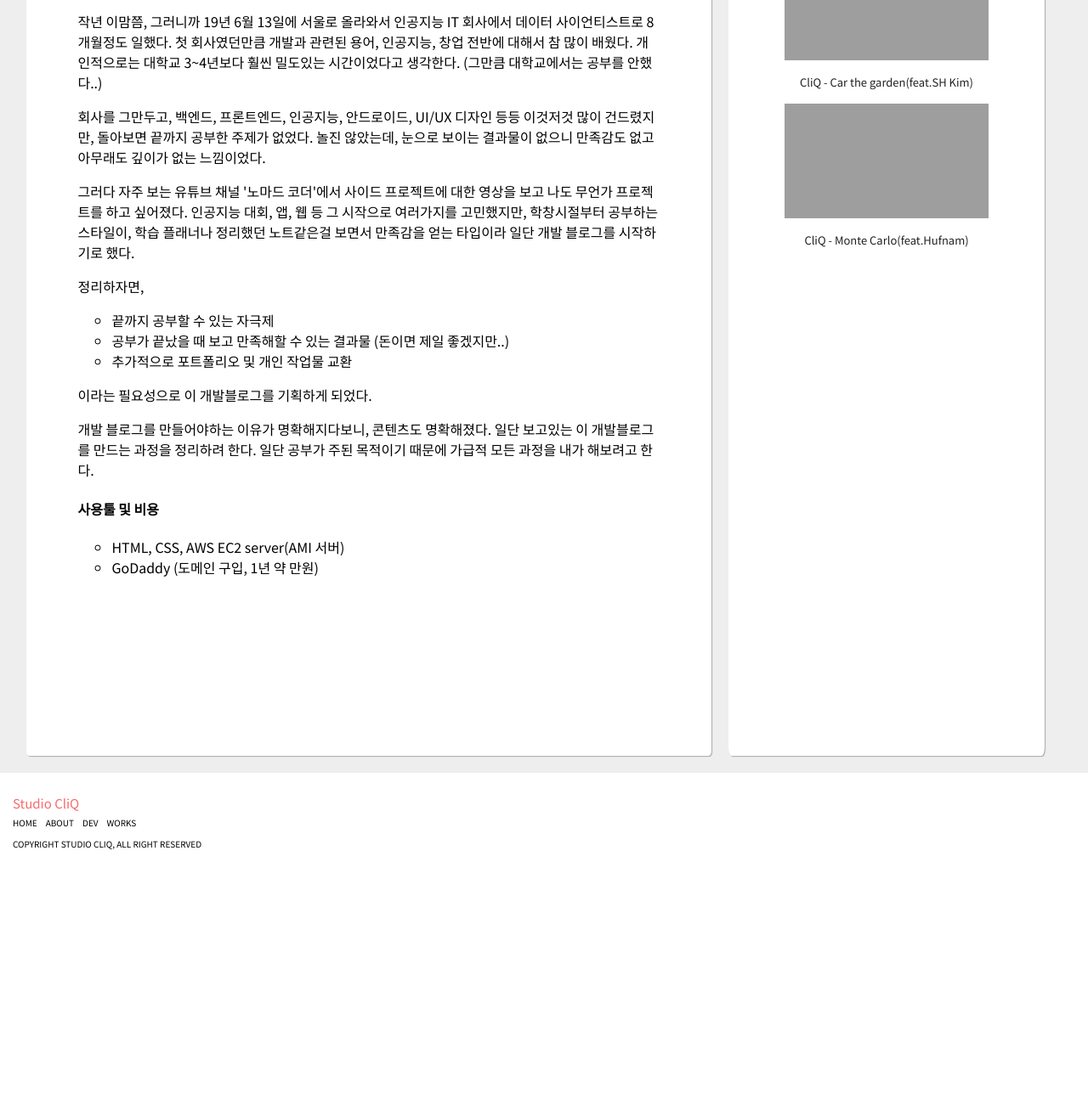
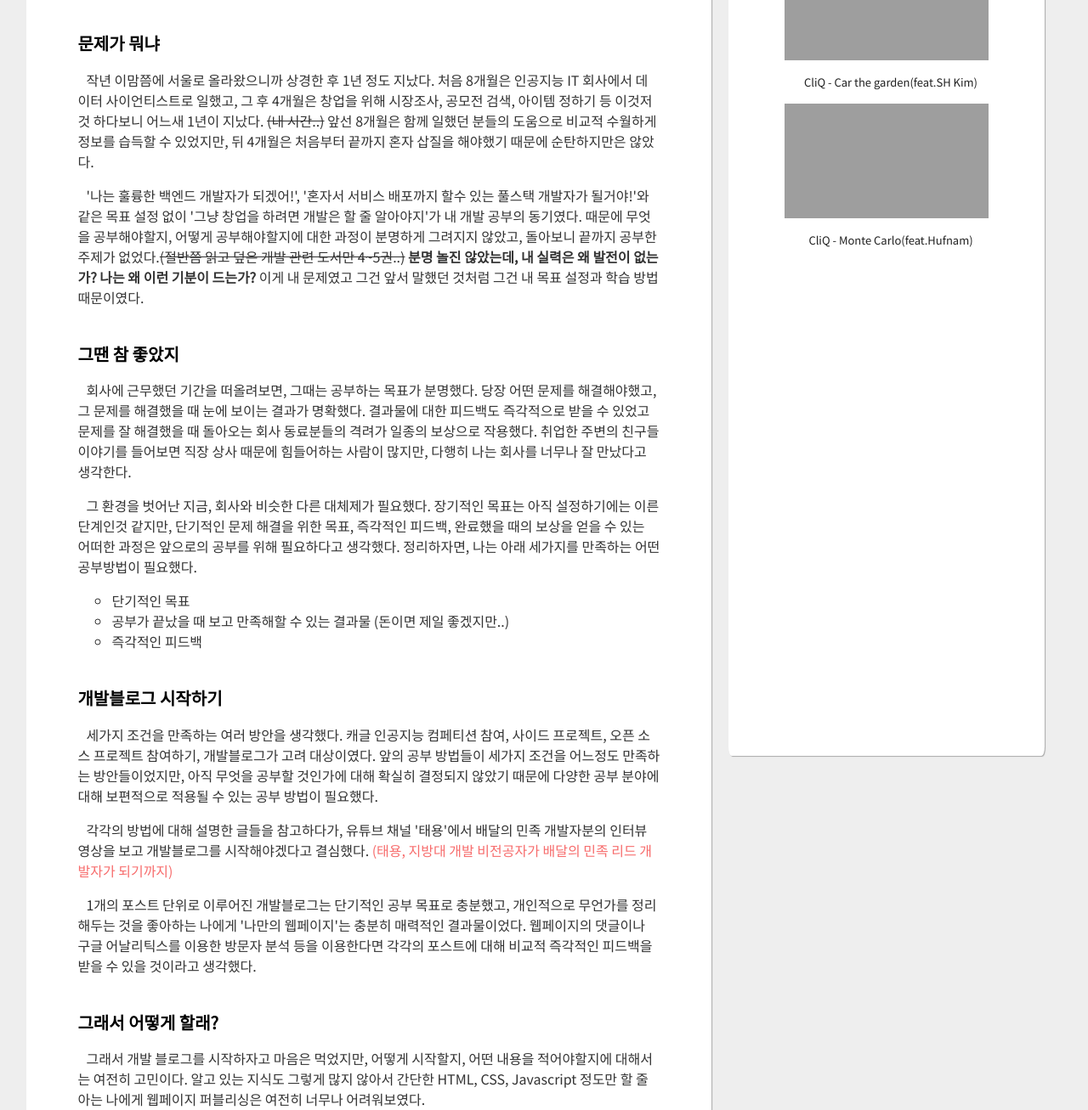
Before and after one commit to studiocliq/web, a plain HTML site: page dev/web_publish/introduction/index.html in a window 1280 px wide. Shown: the part 265-1572 px from the top of the page at 85% size. Before the commit the page ends 1296 px from the top, so only its background shows below. Drawn offline with Linux system fonts and the light colour scheme; grey boxes are pictures that could not be loaded.

Commit message:
Make 1st post
It is introduction of web_publish project.

```diff
--- a/dev/web_publish/introduction/index.css
+++ b/dev/web_publish/introduction/index.css
@@ -1,14 +1,6 @@
 body {
   font-family: 'Noto Sans KR', sans-serif;
   margin: 0px;
-}
-
-a {
-  text-decoration: none;
-}
-
-ul {
-  list-style-type: circle;
 }
 
 #wrap {
@@ -40,7 +32,6 @@ ul {
   background-color: white;
   border-radius: 0.5%;
   box-shadow: 1px 1px 1px #AAAAAA;
-  height: 1000px;
   padding: 20px 0;
   width: 65%;
 }
@@ -58,6 +49,7 @@ ul {
 
 .section {
   margin: auto;
+  margin-bottom: 40px;
   width: 85%;
 }
 
@@ -126,6 +118,7 @@ footer {
 
 .txt-license {
   font-size: 10px;
+  text-indent: 0;
 }
 
 /* styles for etc elements */
@@ -148,6 +141,27 @@ h2.txt-par_heading {
   font-size: 20px;
 }
 
-h5.txt-par_heading {
+.txt-date {
+ text-indent: 0;
+}
+
+a {
+  text-decoration: none;
+}
+
+ul {
+  list-style-type: circle;
+}
+
+p {
+  color: #333333;
+  text-indent: 10px;
+}
+
+li {
   color: #333333;
 }
+
+.link-url {
+  color: #F76C6C;
+}
--- a/dev/web_publish/introduction/index.html
+++ b/dev/web_publish/introduction/index.html
@@ -40,39 +40,59 @@
       <div id="container">
         <div id="content">
           <div class="section">
-            <h5 class="txt-par_heading">2020-05-23 /DEV/WEB PUBLISH</h5>
+            <p class="txt-date">2020-05-27 /DEV/WEB PUBLISH</p>
             <h1 class="txt-par_heading">Introduction</h1>
             <hr class="line-break">
           </div>
           <div class="section">
+            <h2 class="txt-par_heading">문제가 뭐냐</h2>
             <p>
-              작년 이맘쯤, 그러니까 19년 6월 13일에 서울로 올라와서 인공지능 IT 회사에서 데이터 사이언티스트로 8개월정도 일했다. 첫 회사였던만큼 개발과 관련된 용어, 인공지능, 창업 전반에 대해서 참 많이 배웠다. 개인적으로는 대학교 3~4년보다 훨씬 밀도있는 시간이었다고 생각한다. (그만큼 대학교에서는 공부를 안했다..)
+              작년 이맘쯤에 서울로 올라왔으니까 상경한 후 1년 정도 지났다. 처음 8개월은 인공지능 IT 회사에서 데이터 사이언티스트로 일했고, 그 후 4개월은 창업을 위해 시장조사, 공모전 검색, 아이템 정하기 등 이것저것 하다보니  어느새 1년이 지났다. <del>(내 시간..)</del> 앞선 8개월은 함께 일했던 분들의 도움으로 비교적 수월하게 정보를 습득할 수 있었지만, 뒤 4개월은 처음부터 끝까지 혼자 삽질을 해야했기 때문에 순탄하지만은 않았다.
             </p>
             <p>
-              회사를 그만두고, 백엔드, 프론트엔드, 인공지능, 안드로이드, UI/UX 디자인 등등 이것저것 많이 건드렸지만, 돌아보면 끝까지 공부한 주제가 없었다. 놀진 않았는데, 눈으로 보이는 결과물이 없으니 만족감도 없고 아무래도 깊이가 없는 느낌이었다.
-            </p>
-            <p>
-              그러다 자주 보는 유튜브 채널 '노마드 코더'에서 사이드 프로젝트에 대한 영상을 보고 나도 무언가 프로젝트를 하고 싶어졌다. 인공지능 대회, 앱, 웹 등 그 시작으로 여러가지를 고민했지만, 학창시절부터 공부하는 스타일이, 학습 플래너나 정리했던 노트같은걸 보면서 만족감을 얻는 타입이라 일단 개발 블로그를 시작하기로 했다.
+              '나는 훌륭한 백엔드 개발자가 되겠어!', '혼자서 서비스 배포까지 할수 있는 풀스택 개발자가 될거야!'와 같은 목표 설정 없이 '그냥 창업을 하려면 개발은 할 줄 알아야지'가 내 개발 공부의 동기였다. 때문에 무엇을 공부해야할지, 어떻게 공부해야할지에 대한 과정이 분명하게 그려지지 않았고, 돌아보니 끝까지 공부한 주제가 없었다.<del>(절반쯤 읽고 덮은 개발 관련 도서만 4~5권..)</del> <b>분명 놀진 않았는데, 내 실력은 왜 발전이 없는가? 나는 왜 이런 기분이 드는가?</b> 이게 내 문제였고 그건 앞서 말했던 것처럼 그건 내 목표 설정과 학습 방법 때문이였다.
             </p>
           </div>
           <div class="section">
-            <p>정리하자면,
-              <ul>
-                <li>끝까지 공부할 수 있는 자극제</li>
-                <li>공부가 끝났을 때 보고 만족해할 수 있는 결과물 (돈이면 제일 좋겠지만..)</li>
-                <li>추가적으로 포트폴리오 및 개인 작업물 교환</li>
-              </ul>
-              이라는 필요성으로 이 개발블로그를 기획하게 되었다.
+            <h2 class="txt-par_heading">그땐 참 좋았지</h2>
+            <p>
+              회사에 근무했던 기간을 떠올려보면, 그때는 공부하는 목표가 분명했다. 당장 어떤 문제를 해결해야했고, 그 문제를 해결했을 때 눈에 보이는 결과가 명확했다. 결과물에 대한 피드백도 즉각적으로 받을 수 있었고 문제를 잘 해결했을 때 돌아오는 회사 동료분들의 격려가 일종의 보상으로 작용했다. 취업한 주변의 친구들 이야기를 들어보면 직장 상사 때문에 힘들어하는 사람이 많지만, 다행히 나는 회사를 너무나 잘 만났다고 생각한다.
+            </p>
+            <p>
+              그 환경을 벗어난 지금, 회사와 비슷한 다른 대체제가 필요했다. 장기적인 목표는 아직 설정하기에는 이른 단계인것 같지만, 단기적인 문제 해결을 위한 목표, 즉각적인 피드백, 완료했을 때의 보상을 얻을 수 있는 어떠한 과정은 앞으로의 공부를 위해 필요하다고 생각했다. 정리하자면, 나는 아래 세가지를 만족하는 어떤 공부방법이 필요했다.
+            </p>
+            <ul>
+              <li>단기적인 목표</li>
+              <li>공부가 끝났을 때 보고 만족해할 수 있는 결과물 (돈이면 제일 좋겠지만..)</li>
+              <li>즉각적인 피드백</li>
+            </ul>
+          </div>
+          <div class="section">
+            <h2 class="txt-par_heading">개발블로그 시작하기</h2>
+            <p>
+              세가지 조건을 만족하는 여러 방안을 생각했다. 캐글 인공지능 컴페티션 참여, 사이드 프로젝트, 오픈 소스 프로젝트 참여하기, 개발블로그가 고려 대상이였다. 앞의 공부 방법들이 세가지 조건을 어느정도 만족하는 방안들이었지만, 아직 무엇을 공부할 것인가에 대해 확실히 결정되지 않았기 때문에 다양한 공부 분야에 대해 보편적으로 적용될 수 있는 공부 방법이 필요했다.
+            </p>
+            <p>
+              각각의 방법에 대해 설명한 글들을 참고하다가, 유튜브 채널 '태용'에서 배달의 민족 개발자분의 인터뷰 영상을 보고 개발블로그를 시작해야겠다고 결심했다. <a href="https://www.youtube.com/watch?v=V9AGvwPmnZU&t=214s" class="link-url">(태용, 지방대 개발 비전공자가 배달의 민족 리드 개발자가 되기까지)</a>
+            </p>
+            <p>
+              1개의 포스트 단위로 이루어진 개발블로그는 단기적인 공부 목표로 충분했고, 개인적으로 무언가를 정리해두는 것을 좋아하는 나에게 '나만의 웹페이지'는 충분히 매력적인 결과물이었다. 웹페이지의 댓글이나 구글 어날리틱스를 이용한 방문자 분석 등을 이용한다면 각각의 포스트에 대해 비교적 즉각적인 피드백을 받을 수 있을 것이라고 생각했다.
             </p>
           </div>
           <div class="section">
-            개발 블로그를 만들어야하는 이유가 명확해지다보니, 콘텐츠도 명확해졌다. 일단 보고있는 이 개발블로그를 만드는 과정을 정리하려 한다. 일단 공부가 주된 목적이기 때문에 가급적 모든 과정을 내가 해보려고 한다.
-
-            <h4>사용툴 및 비용</h4>
-            <ul>
-              <li>HTML, CSS, AWS EC2 server(AMI 서버)</li>
-              <li>GoDaddy (도메인 구입, 1년 약 만원)</li>
-            </ul>
+            <h2 class="txt-par_heading">그래서 어떻게 할래?</h2>
+            <p>
+              그래서 개발 블로그를 시작하자고 마음은 먹었지만, 어떻게 시작할지, 어떤 내용을 적어야할지에 대해서는 여전히 고민이다. 알고 있는 지식도 그렇게 많지 않아서 간단한 HTML, CSS, Javascript 정도만 할 줄 아는 나에게 웹페이지 퍼블리싱은 여전히 너무나 어려워보였다.
+            </p>
+            <p>
+              '개발 블로그 플랫폼' 이라는 키워드로 구글링을 하면서 미디엄, 깃헙, 티스토리, 네이버 블로그 등 많은 선택지가 있음을 알게되었지만, 기왕 하는거 하나하나 다 해보자는 <del>(끔찍한)</del> 패기넘치는 생각으로 웹 페이지 디자인부터 퍼블리싱까지 다 하기로 마음을 먹었다. 겸사겸사 그 과정들을 개발 블로그 첫 콘텐츠로 하면 적절해보이기도 했다.
+            </p>
+          </div>
+          <div class="section">
+            <h2 class="txt-par_heading">짠 지금 보고계신 허접한 결과가 바로 그것입니다.</h2>
+            <p>
+              일단 어느정도 페이지를 만들자 마자 바로 첫 포스트를 쓰는 거라, 지금은 많이 부족해보이지만 포스트를 이어가면서 기능을 추가하면 그럴듯해지지 않을까 하는게 내 작은 바램이다. 제발 이번에는 꾸준히좀 해보자...
+            </p>
           </div>
         </div>
 
--- a/index.css
+++ b/index.css
@@ -8,7 +8,7 @@ a {
 }
 
 #wrap {
-  background-color: #EEEEDC;
+  background-color: #EEEEEE;
   overflow-x: hidden;
   width: 100%;
 }
```
